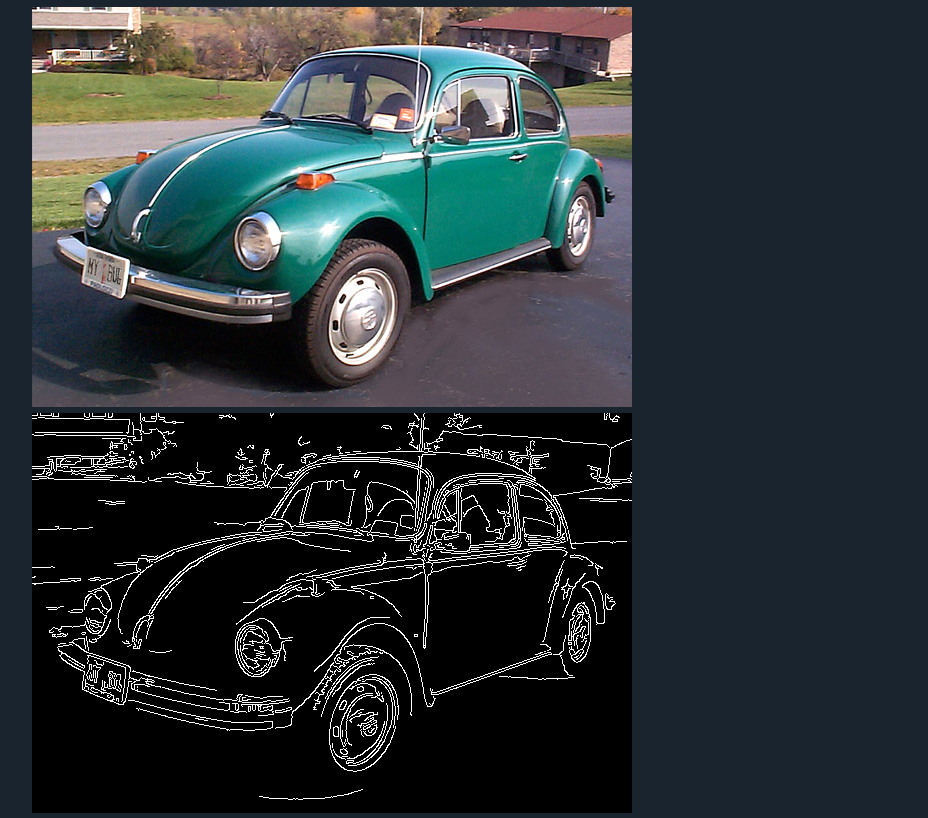
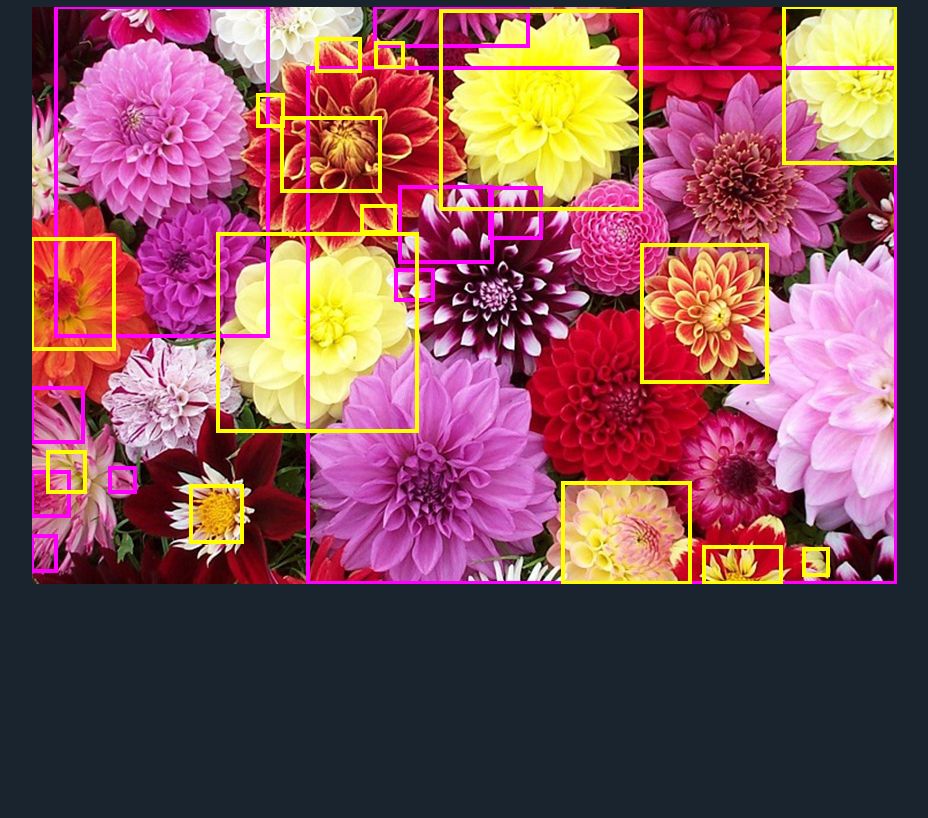
Before and after one commit to FelipeAG06/computer_vision_js, a website: page index.html in a window 1280 px wide. Shown: the part 78-896 px from the top of the page, without its empty margins (243-1171 px from the left). After the commit the page ends 800 px from the top, so only its background shows below. Drawn offline with Linux system fonts and the light colour scheme; files that its build step writes are made by us from their sources.

Commit message:
tracking01_color: Initial changes for color tracking

```diff
--- a/index.html
+++ b/index.html
@@ -2,21 +2,20 @@
 <html>
 <head>
     <meta charset="utf-8">
-    <title>JsFeat Edge</title>
+    <title>Tracking Colors</title>
     <link rel="stylesheet" href="css/bootstrap.min.css">
     <link rel="stylesheet" href="css/index.css">
     <script src="vendors/lodash.core.min.js"></script>
 </head>
 <body>
     <div class="container">
-        <h2 class="text-center page-title"> JsFeat Canny</h2>
+        <h2 class="text-center page-title">TrackingJs Colors</h2>
         <div id="images" class="canvas-parent col-sm-8 col-sm-offset-2">
             <canvas id="initCanvas" class="canvas-img"></canvas>
         </div>
     </div>
 
-    <script src="vendors/jsfeat-min.js"></script>
-    <script src="vendors/common-jsfeat.js"></script>
+    <script src="vendors/tracking-min.js"></script>
     <script src="dist/scripts.js"></script>
 </body>
 </html>
--- a/js/scripts.js
+++ b/js/scripts.js
@@ -1,5 +1,4 @@
-const imgPath = '../img/car.jpg';
-const canvasClass = 'canvas-img';
+const imgPath = '../img/flowers.jpg';
 
 let canvas = document.getElementById('initCanvas');
 let context = canvas.getContext('2d');
@@ -7,28 +6,27 @@ let image = new Image();
 
 image.src = imgPath;
 
+const trackColors = () => {
+    const tracker = new tracking.ColorTracker(['magenta', 'cyan', 'yellow']);
+
+    tracker.on('track', (event) => {
+        _.each(event.data, (rect) => {
+            drawRect(rect.x, rect.y, rect.width, rect.height, rect.color);
+        });
+    });
+
+    const drawRect = (x, y, w, h, color) => {
+        context.lineWidth = '4';
+        context.strokeStyle = color;
+        context.strokeRect(x, y, w, h);
+    }
+
+    tracking.track('#initCanvas', tracker);
+}
+
 image.onload = () => {
-    const canvasParent = document.getElementById('images');
-    const cols = image.width;
-    const rows = image.height;
-    canvas.width = cols;
-    canvas.height = rows;
-    context.drawImage(image, 0, 0, image.width, image.height, 0, 0, cols, rows);
-
-    const imageData = context.getImageData(0, 0, cols, rows);
-
-
-    let dataBuffer = new jsfeat.data_t(cols * rows, imageData.data.buffer);
-    let matrix = new jsfeat.matrix_t(cols, rows, jsfeat.U8_t | jsfeat.C4_t, dataBuffer);
-
-    let grayImage = new jsfeat.matrix_t(matrix.cols, matrix.rows, jsfeat.U8_t | jsfeat.C1_t);
-    jsfeat.imgproc.grayscale(matrix.data, matrix.cols, matrix.rows, grayImage);
-
-    const kernelSize = 2;
-
-    // Add canny and gaussian filter
-    var canny = new jsfeat.matrix_t(cols, rows, jsfeat.U8C1_t);
-    jsfeat.imgproc.gaussian_blur(grayImage, canny, kernelSize);
-    jsfeat.imgproc.canny(canny, canny, 90, 300);
-    drawMat(canny, canvasParent, canvasClass);
+    canvas.width = image.width;
+    canvas.height = image.height;
+    context.drawImage(image, 0, 0, image.width, image.height);
+    trackColors();
 }
```
Also changed, not shown: dist/scripts.js.
